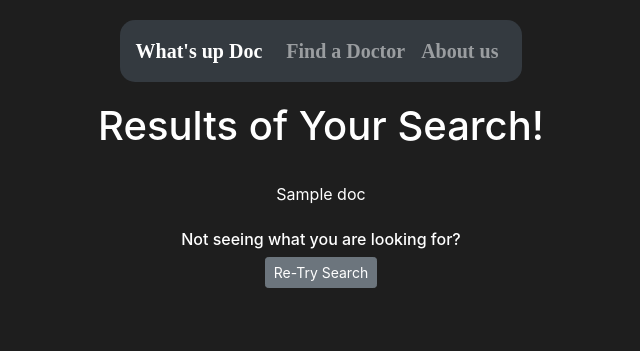
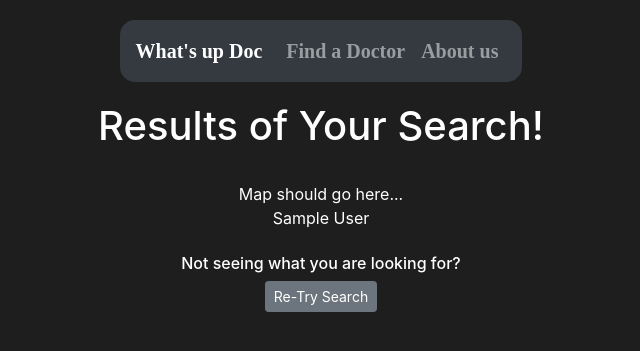
Before and after one commit to alex-iliarski/MadHacks, a Flask app: template webpage/templates/query_results.html in a window 1280 px wide. Shown: the top 351 px of the page, without its empty margins (319-959 px from the left). Run offline with Flask 2, Linux system fonts and the light colour scheme; the template is opened without the code that fills it: most values are stand-ins (such as "Sample title", 1, 10 or a date in 2020).

Commit message:
query now working, ready for map implementation

```diff
--- a/webpage/query.py
+++ b/webpage/query.py
@@ -1,6 +1,6 @@
 from dotenv import load_dotenv, find_dotenv
 import os
-from dist import distance
+from webpage.dist import distance
 import certifi
 from pymongo import MongoClient
 
@@ -41,6 +41,3 @@ def find_doctors(
         if distance(zip_code, doctor["address"]["zip"]) <= within_miles:
             docs.append(doctor)
     return docs
-
-
-print(find_doctors("53792", 50, ["GENERAL_PRACTITIONER"], 1, "", "ENGLISH", "NO_PREFERENCE"))
--- a/webpage/routes.py
+++ b/webpage/routes.py
@@ -28,9 +28,9 @@ def docquery():
     if form.validate_on_submit():
         # # make query and redirect to results page
         query_zipcode = form.zipcode.data
-        query_distance = form.distance.data
+        query_distance = int(form.distance.data)
         query_specialization = form.specialization.data
-        query_years_experience = form.years_experience.data
+        query_years_experience = int(form.years_experience.data)
         query_insurance = form.insurance.data
         query_lang = form.lang.data
         query_gender = form.gender.data
@@ -41,7 +41,6 @@ def docquery():
             query_lang = ""
         if query_gender == None:
             query_gender = ""
-
 
         docs = find_doctors(query_zipcode,
                             within_miles=query_distance,
--- a/webpage/templates/query_results.html
+++ b/webpage/templates/query_results.html
@@ -10,10 +10,13 @@
             <h1>Results of Your Search!</h1>
 
             <br>
-
-            <div>
+            Map should go here...
+            <br>
+            <div >
                 {% for doc in doctors %}
-                    {{ doc.name }}
+                    {{ doc["first_name"] }}
+                    {{ doc["last_name"] }}
+                    <br>
                 {% endfor %}
             </div>
 
```
